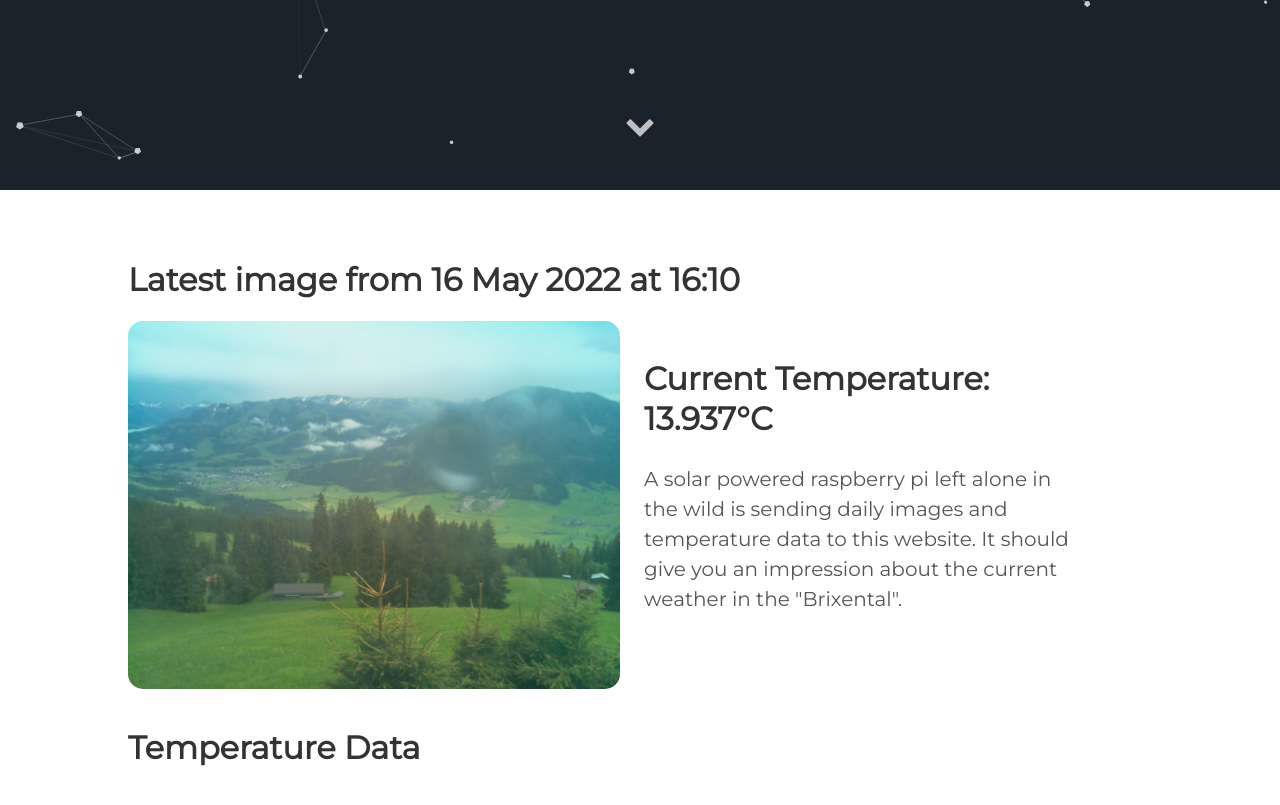
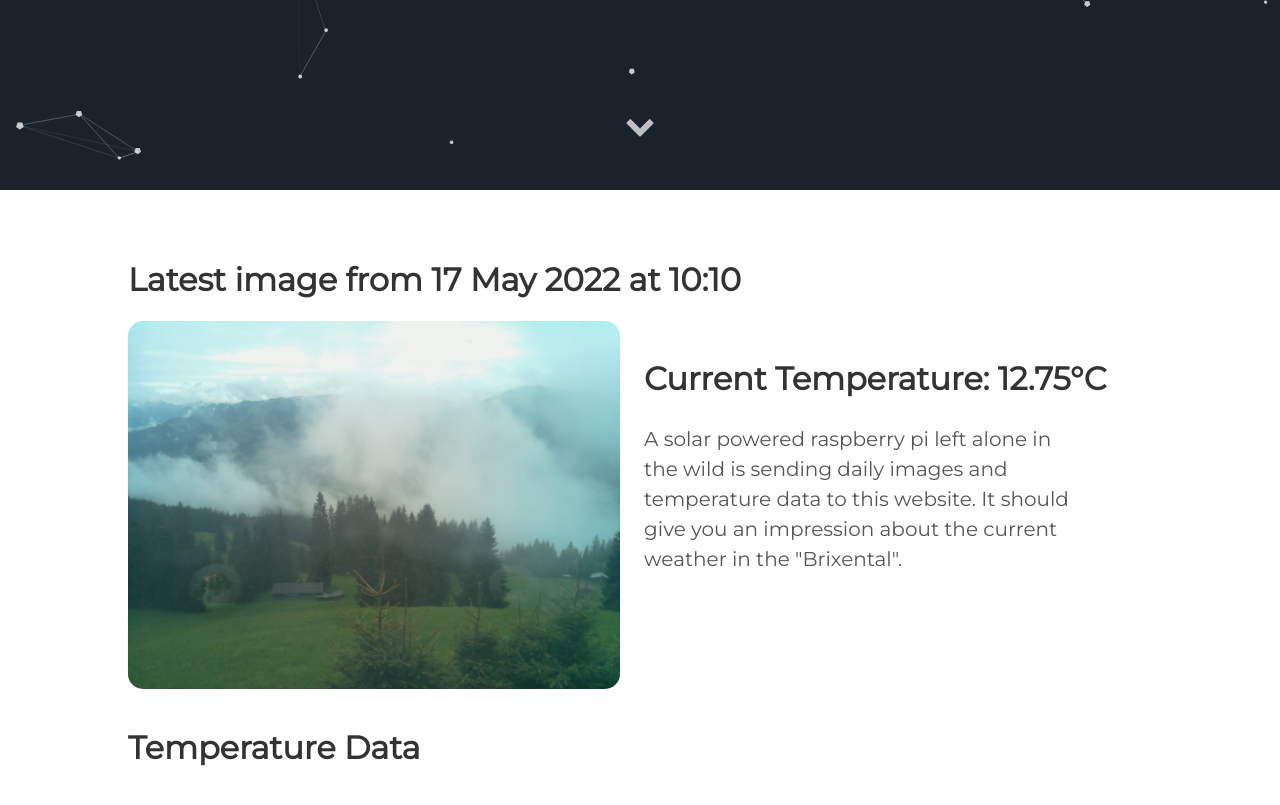
Before and after one commit to vektorious/vektorious.github.io, a Jekyll site: the page built from resources/huette.md, in a window 1280 px wide and 900 px high, scrolled down 710 px. Shown: the top 805 px of the window. Built offline with Jekyll 4.4.1, drawn with Linux system fonts in a browser that asks for light colours.

Commit message:
I'm a bot beep boop

```diff
--- a/resources/huette.md
+++ b/resources/huette.md
@@ -6,13 +6,13 @@
 description: 'Live image from the Austrian alps'
 twitter_text: ' '
 ---
-## Latest image from 16 May 2022 at 16:10
+## Latest image from 17 May 2022 at 10:10
 <div class="huette">
   <div class="huette-image">
     <img src="{{ "/assets/img/huette.jpg" | prepend: site.baseurl }}">
   </div>
   <div class="huette-text">
-        <h2>Current Temperature: 13.937°C</h2>
+        <h2>Current Temperature: 12.75°C</h2>
         <p>A solar powered raspberry pi left alone in the wild is sending daily images and temperature data to this website. It should give you an impression about the current weather in the "Brixental".</p>
 
   </div>
```
Also changed, not shown: rpi-script/2022-05-17_100928.txt (renamed from rpi-script/2022-05-16_160929.txt, +5 -5 lines), rpi-script/huette.md (+2 -2 lines), assets/img/huette.jpg, assets/img/temp_plot.png, rpi-script/temp_plot.png, 1 other file.
